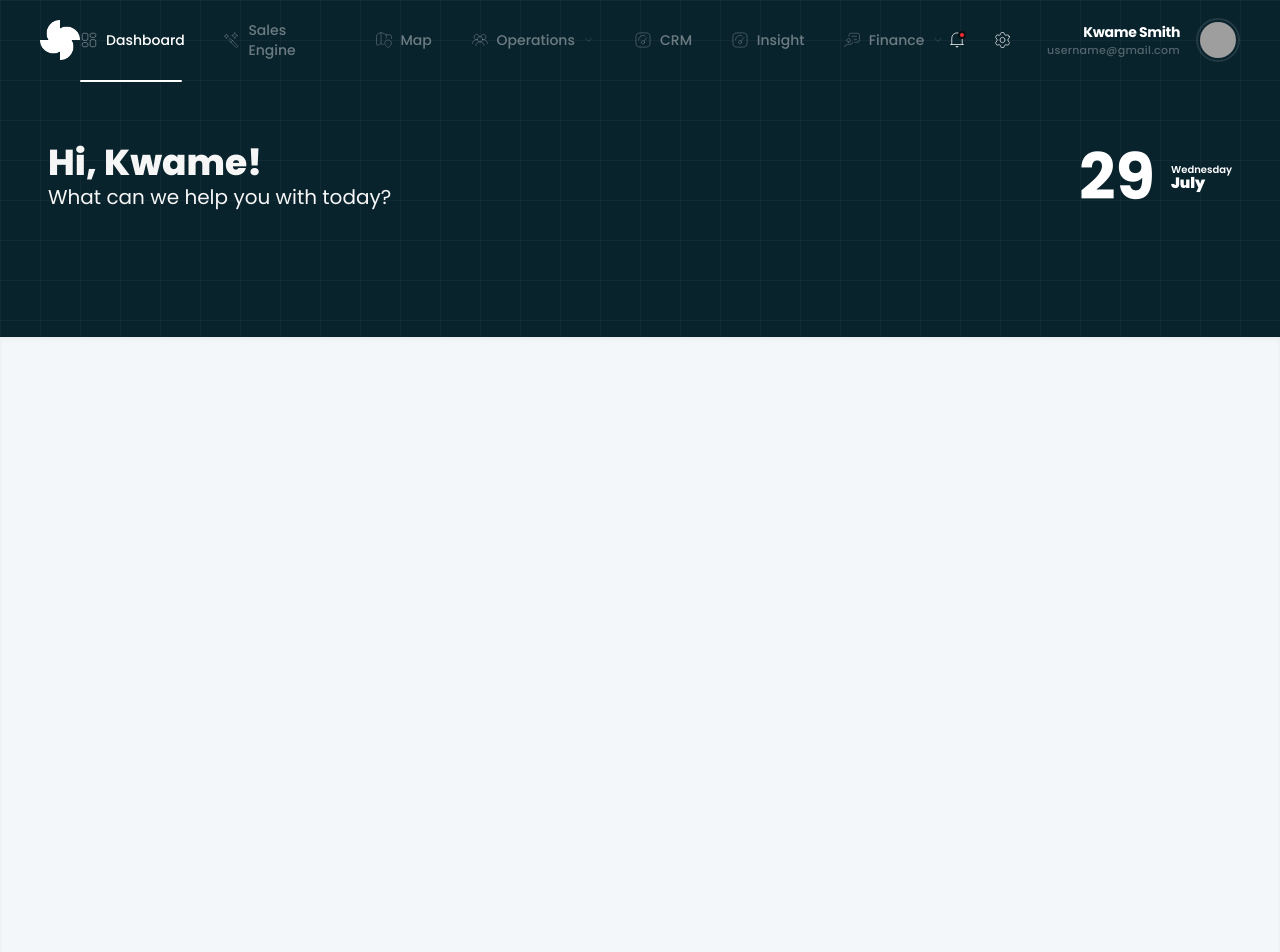
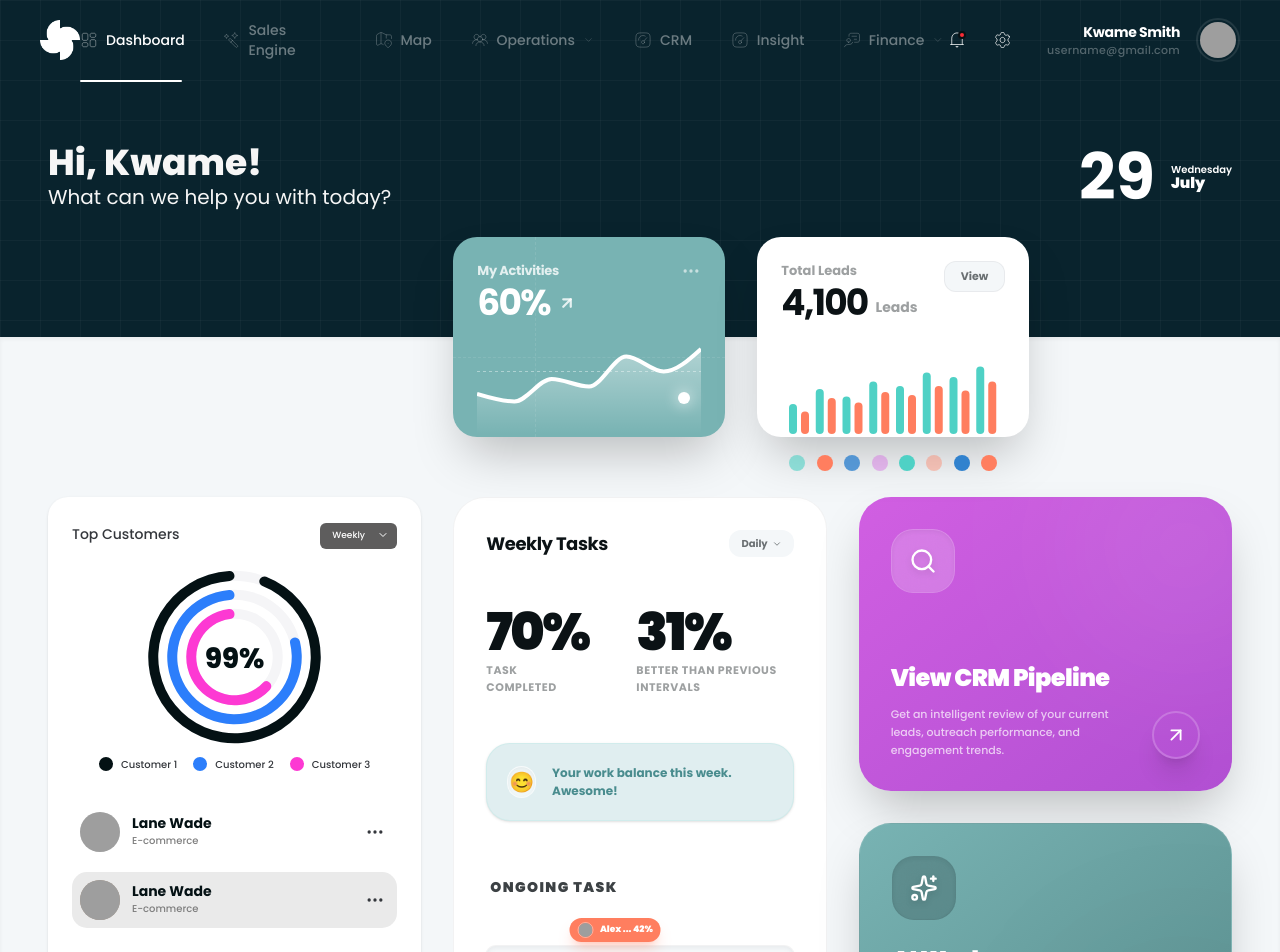
Before and after one commit to P23-Africa-Dev/the-factory, a Next.js app: page /dashboard in a window 1280 px wide. Shown: the top 952 px of the page. Built offline with nearby package versions, Linux system fonts and the light colour scheme; grey boxes are pictures that could not be loaded.

Commit message:
feat: implement TopCustomers component and update dashboard layout with new cards

```diff
--- a/app/(dashboard)/dashboard/page.tsx
+++ b/app/(dashboard)/dashboard/page.tsx
@@ -1,5 +1,8 @@
 import React from 'react';
-// import { MyActivitiesChart, TotalLeadsChart } from '@/components/dashboard/dashboard-charts';
+import { MyActivitiesChart, TotalLeadsChart } from '@/components/dashboard/dashboard-charts';
+import { TopCustomers } from '@/components/dashboard/dashboard-top-customers';
+import { WeeklyTasks, CRMPipeline, AIWorkspace } from '@/components/dashboard/dashboard-cards';
+
 
 export default function DashboardPage() {
   const currentDate = new Date('2026-07-29'); // Matching the screenshot
@@ -34,19 +37,30 @@ export default function DashboardPage() {
         </div>
 
         {/* Floating Top Section Cards - Overlapping the section transition */}
-        {/* <div className="max-w-7xl mx-auto grid grid-cols-12 gap-8 mt-16 absolute left-12 right-12 bottom-[-100px] z-[30]">
+        <div className="max-w-7xl mx-auto grid grid-cols-12 gap-8 mt-16 absolute left-12 right-12 bottom-[-100px] z-[30]">
             <div className="col-span-12 lg:col-start-5 lg:col-span-3 h-[200px]">
                 <MyActivitiesChart />
             </div>
             <div className="col-span-12 lg:col-span-3 h-[200px]">
                 <TotalLeadsChart />
             </div>
-        </div> */}
+        </div>
       </div>
 
       {/* Main Content Area (White background) */}
       <div className="bg-[#F4F7F9] min-h-screen pt-20 md:pt-40 pb-16 px-6 md:px-12 relative z-10 shadow-inner">
-
+        <div className="max-w-7xl mx-auto grid grid-cols-12 gap-8">
+          <div className="col-span-12 lg:col-span-4">
+            <TopCustomers />
+          </div>
+          <div className="col-span-12 lg:col-span-4">
+            <WeeklyTasks />
+          </div>
+          <div className="col-span-12 lg:col-span-4 flex flex-col gap-8">
+            <CRMPipeline />
+            <AIWorkspace />
+          </div>
+        </div>
       </div>
     </div>
   );
--- /dev/null
+++ b/components/dashboard/dashboard-top-customers.tsx
@@ -0,0 +1,141 @@
+"use client"
+
+import { useState } from "react"
+import { ChevronDown, MoreHorizontal } from "lucide-react"
+import Image from "next/image"
+import {
+  RadialBarChart,
+  RadialBar,
+  ResponsiveContainer,
+  PolarAngleAxis
+} from "recharts"
+
+const chartData = [
+  { name: 'Customer 3', value: 65, fill: '#FD39D3' },
+  { name: 'Customer 2', value: 80, fill: '#2C7EFB' },
+  { name: 'Customer 1', value: 95, fill: '#041114' },
+];
+
+const datasets = {
+  "Weekly": chartData,
+  "Monthly": chartData.map(d => ({ ...d, value: d.value + 5 })),
+  "Yearly": chartData.map(d => ({ ...d, value: d.value - 10 })),
+};
+
+type FilterOption = keyof typeof datasets;
+
+export function TopCustomers() {
+  const [filter, setFilter] = useState<FilterOption>("Weekly");
+  const data = datasets[filter];
+
+  return (
+    <div className="bg-white rounded-[20px] p-6 shadow-sm flex flex-col h-full">
+      <div className="flex justify-between items-center mb-2">
+        <h3 className="text-[#34373C] font-medium text-[14px]">Top Customers</h3>
+        <div className="relative">
+          <select
+            value={filter}
+            onChange={(e) => setFilter(e.target.value as FilterOption)}
+            className="appearance-none outline-none text-[9px] font-medium bg-[#5E5D5D] text-white pl-[12px] pr-[28px] py-[6px] rounded-[6px] transition-colors hover:bg-[#3F4254] cursor-pointer"
+          >
+            <option value="Weekly">Weekly</option>
+            <option value="Monthly">Monthly</option>
+            <option value="Yearly">Yearly</option>
+          </select>
+          <ChevronDown className="w-3 h-3 text-white absolute right-[8px] top-1/2 -translate-y-1/2 pointer-events-none" />
+        </div>
+      </div>
+
+      {/* Radial Bar Chart */}
+      <div className="relative h-[200px] w-full">
+        <div className="absolute inset-0 flex items-center justify-center pointer-events-none">
+          <span className="text-[28px] font-extrabold text-[#041114] mt-1">99%</span>
+        </div>
+        <ResponsiveContainer width="100%" height="100%">
+          <RadialBarChart
+            cx="50%"
+            cy="50%"
+            innerRadius="35%"
+            outerRadius="95%"
+            barSize={10}
+            data={data}
+            startAngle={90}
+            endAngle={450}
+          >
+            <PolarAngleAxis
+              type="number"
+              domain={[0, 100]}
+              angleAxisId={0}
+              tick={false}
+            />
+            <RadialBar
+              background={{ fill: '#F5F5F7' }}
+              cornerRadius={10}
+              dataKey="value"
+            />
+          </RadialBarChart>
+        </ResponsiveContainer>
+      </div>
+
+      {/* Legend */}
+      <div className="flex flex-wrap items-center justify-center gap-4 mb-8">
+
+        {[
+          { color: '#041114', label: 'Customer 1' },
+          { color: '#2C7EFB', label: 'Customer 2' },
+          { color: '#FD39D3', label: 'Customer 3' },
+        ].map((item) => (
+          <div key={item.label} className="flex items-center gap-2">
+            <div className="w-[14px] h-[14px] rounded-full" style={{ background: item.color }} />
+            <span className="text-[10px] font-medium text-[#34373C]">{item.label}</span>
+          </div>
+        ))}
+      </div>
+
+      {/* Customer List */}
+      <div className="flex flex-col gap-3">
+        <div className="flex items-center justify-between p-2">
+          <div className="flex items-center gap-3">
+            <div className="w-10 h-10 rounded-full bg-[#EAEAEA] overflow-hidden flex items-center justify-center">
+              <Image
+                src="/tag.svg"
+                width={40}
+                height={40}
+                className="w-full h-full object-cover"
+                alt="Avatar"
+              />
+            </div>
+            <div>
+              <p className="text-[14px] font-bold text-[#041114] leading-tight">Lane Wade</p>
+              <p className="text-[10px] font-medium text-[#7E7E7E]">E-commerce</p>
+            </div>
+          </div>
+          <button className="text-[#34373C] p-1">
+            <MoreHorizontal className="w-5 h-5" />
+          </button>
+        </div>
+
+        <div className="flex items-center justify-between p-2 bg-[#EAEAEA] rounded-[15px]">
+          <div className="flex items-center gap-3">
+            <div className="w-10 h-10 rounded-full bg-[#B29D8B] overflow-hidden flex items-center justify-center">
+              <Image
+                src="/tag.svg"
+                width={40}
+                height={40}
+                className="w-full h-full object-cover"
+                alt="Avatar"
+              />
+            </div>
+            <div>
+              <p className="text-[14px] font-bold text-[#041114] leading-tight">Lane Wade</p>
+              <p className="text-[10px] font-medium text-[#7E7E7E]">E-commerce</p>
+            </div>
+          </div>
+          <button className="text-[#34373C] p-1">
+            <MoreHorizontal className="w-5 h-5" />
+          </button>
+        </div>
+      </div>
+    </div>
+  )
+}
```
